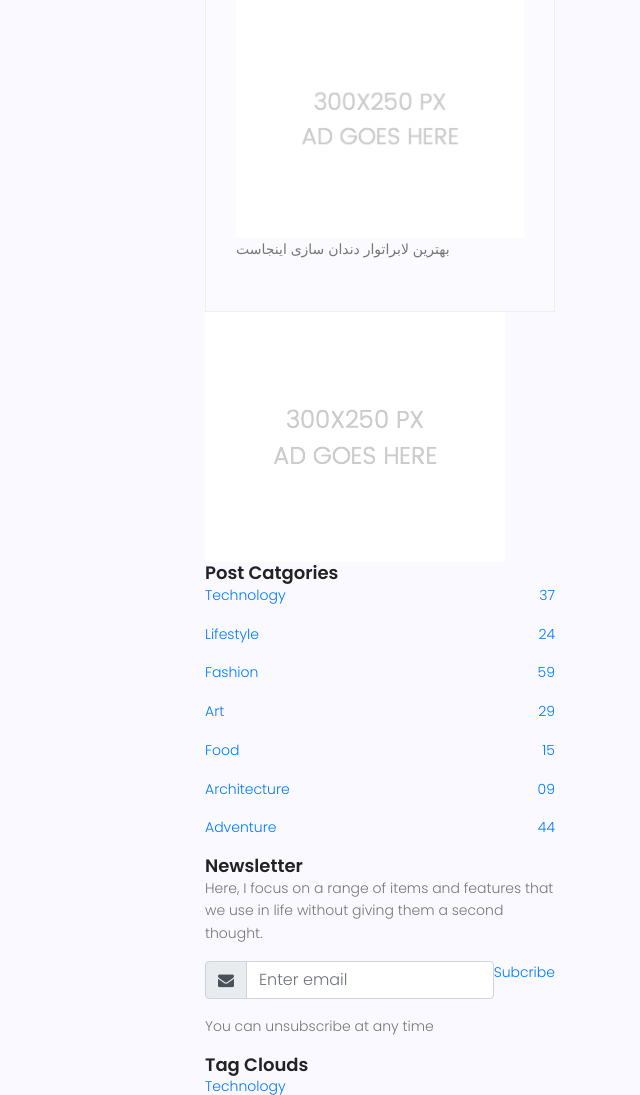
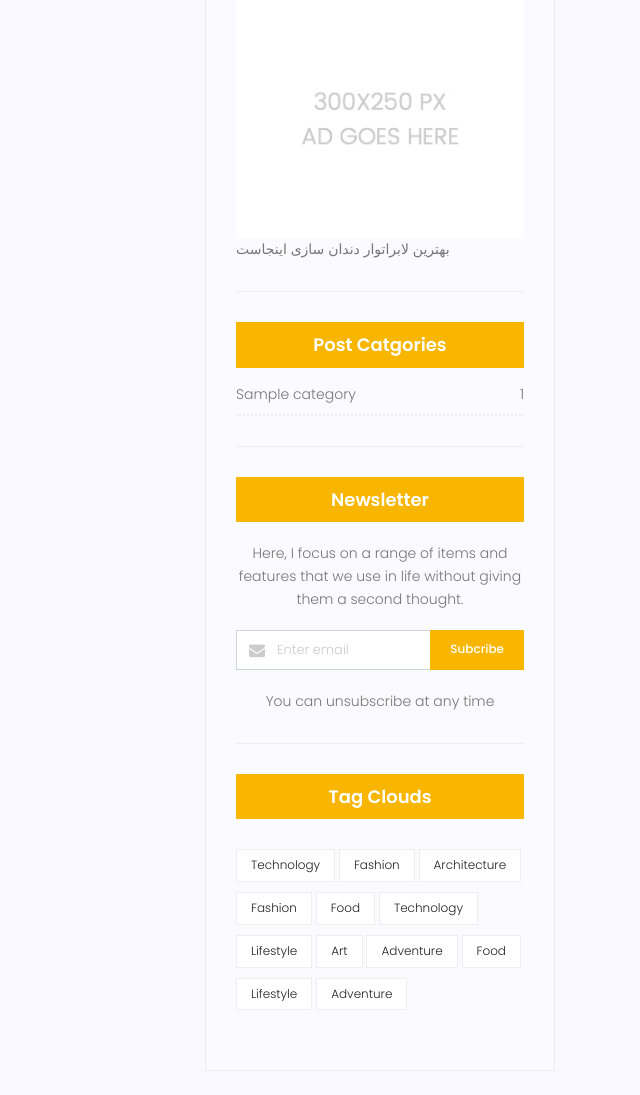
Before and after one commit to nima11ak/travel-site, a Django app: page /blog/ in a window 1280 px wide. Shown: the part 1978-3073 px from the top of the page, without its empty margins (640-1280 px from the left). Run offline with Django 5.2, Linux system fonts and the light colour scheme; tables that the repository leaves empty hold one stand-in row (values such as "Sample post"); grey boxes marked "Sample" are stand-in pictures; some libraries are stand-ins or nearby versions.

Commit message:
Fix blog models and template tag imports

```diff
--- a/blog/admin.py
+++ b/blog/admin.py
@@ -1,5 +1,5 @@
 from django.contrib import admin
-from blog.models import Post,category
+from blog.models import Post,Category
 
 # Register your models here.
 class PostAdmin(admin.ModelAdmin):
@@ -10,6 +10,6 @@
     # ordering = ['-created_date']
     search_fields = ['title','content']
 
-admin.site.register(category)
+admin.site.register(Category)
 
 admin.site.register(Post,PostAdmin)
--- a/blog/models.py
+++ b/blog/models.py
@@ -5,7 +5,7 @@
 from django.utils.text import Truncator
 
 
-class category(models.Model):
+class Category(models.Model):
     name = models.CharField(max_length=255)
 
     def __str__(self):
@@ -16,7 +16,7 @@
     author = models.ForeignKey(User,on_delete=models.SET_NULL,null=True)
     title = models.CharField(max_length=255)
     content = models.TextField()
-    category = models.ManyToManyField(category)
+    category = models.ManyToManyField(Category)
     counted_views = models.IntegerField(default=0)
     status = models.BooleanField(default=False)
     published_date = models.DateTimeField(null=True)
--- a/blog/templatetags/blog_tags.py
+++ b/blog/templatetags/blog_tags.py
@@ -1,5 +1,6 @@
 from django import template
 from blog.models import Post
+from blog.models import Category
 
 register = template.Library()
 
@@ -23,3 +24,13 @@
 def latestposts():
     posts = Post.objects.filter(status=1).order_by('-published_date')[:5]
     return {'posts': posts}
+
+
+@register.inclusion_tag('blog/blog-post-categories.html')
+def postcategories():
+    posts =Post.objects.filter(status=1)
+    categories = Category.objects.all()
+    cat_dic = {}
+    for name in categories:
+        cat_dic[name]=posts.filter(category=name).count()
+    return {'categories':cat_dic}
--- a/blog/urls.py
+++ b/blog/urls.py
@@ -6,6 +6,7 @@
 urlpatterns = [
     path("", blog_view, name="blog"),
     path("<int:pid>/", blog_single, name="single"),
+    path("category/<str:cat_name>/", blog_category, name="category"),
     path('test',test,name='test' )
 
 ]
--- a/blog/views.py
+++ b/blog/views.py
@@ -1,6 +1,6 @@
 from django.shortcuts import render, get_object_or_404
 from django.db import models
-from blog.models import Post
+from blog.models import Post,Category
 
 def blog_view(request):
     """
@@ -54,3 +54,10 @@
 
 def test(request):
     return render(request,'test.html')
+
+
+def blog_category(request,cat_name):
+    posts = Post.objects.filter(status=1)
+    posts = posts.filter(category__name=cat_name)
+    context = {'posts': posts}
+    return render(request, 'blog/blog-home.html', context)
--- a/templates/blog/blog-home.html
+++ b/templates/blog/blog-home.html
@@ -93,7 +93,7 @@
 								<div class="col-lg-3  col-md-3 meta-details">
 									<ul class="tags">
 										{% for cat in post.category.all %}
-										<li><a href="#">{{cat.name}}</a></li>,
+										<li><a href="{% url 'blog:category' cat_name=cat.name %}">{{cat.name}}</a>{%if not forloop.last %},{% endif %}</li>,
 										{% endfor %}
 
 									</ul>
@@ -154,57 +154,8 @@
 
                      		    {% include 'blog/blog-ads.html' %}
 
-								</div>
-								<div class="single-sidebar-widget ads-widget">
-									<a href="#"><img class="img-fluid" src="{% static 'img/blog/ads-banner.jpg' %}" alt=""></a>
-								</div>
-								<div class="single-sidebar-widget post-category-widget">
-									<h4 class="category-title">Post Catgories</h4>
-									<ul class="cat-list">
-										<li>
-											<a href="#" class="d-flex justify-content-between">
-												<p>Technology</p>
-												<p>37</p>
-											</a>
-										</li>
-										<li>
-											<a href="#" class="d-flex justify-content-between">
-												<p>Lifestyle</p>
-												<p>24</p>
-											</a>
-										</li>
-										<li>
-											<a href="#" class="d-flex justify-content-between">
-												<p>Fashion</p>
-												<p>59</p>
-											</a>
-										</li>
-										<li>
-											<a href="#" class="d-flex justify-content-between">
-												<p>Art</p>
-												<p>29</p>
-											</a>
-										</li>
-										<li>
-											<a href="#" class="d-flex justify-content-between">
-												<p>Food</p>
-												<p>15</p>
-											</a>
-										</li>
-										<li>
-											<a href="#" class="d-flex justify-content-between">
-												<p>Architecture</p>
-												<p>09</p>
-											</a>
-										</li>
-										<li>
-											<a href="#" class="d-flex justify-content-between">
-												<p>Adventure</p>
-												<p>44</p>
-											</a>
-										</li>
-									</ul>
-								</div>
+
+								{% postcategories %}
 								<div class="single-sidebar-widget newsletter-widget">
 									<h4 class="newsletter-title">Newsletter</h4>
 									<p>
--- /dev/null
+++ b/templates/blog/blog-post-categories.html
@@ -0,0 +1,13 @@
+<div class="single-sidebar-widget post-category-widget">
+									<h4 class="category-title">Post Catgories</h4>
+									<ul class="cat-list">
+                                        {%for name,count in categories.items %}
+										<li>
+											<a href="{% url 'blog:category' cat_name=name%}" class="d-flex justify-content-between">
+
+												<p>{{name}}</p>
+												<p>{{count}}</p>
+											</a>
+									{% endfor %}
+									</ul>
+								</div>
```
Also changed, not shown: blog/migrations/0006_alter_post_options.py (added).
